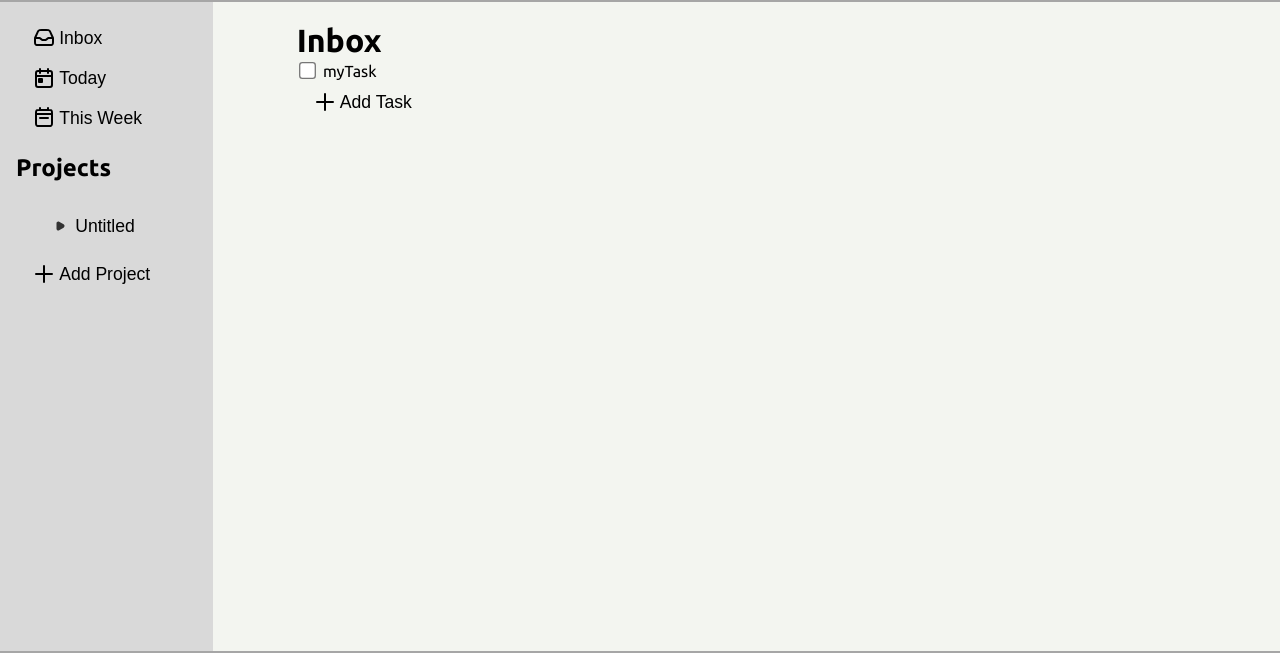
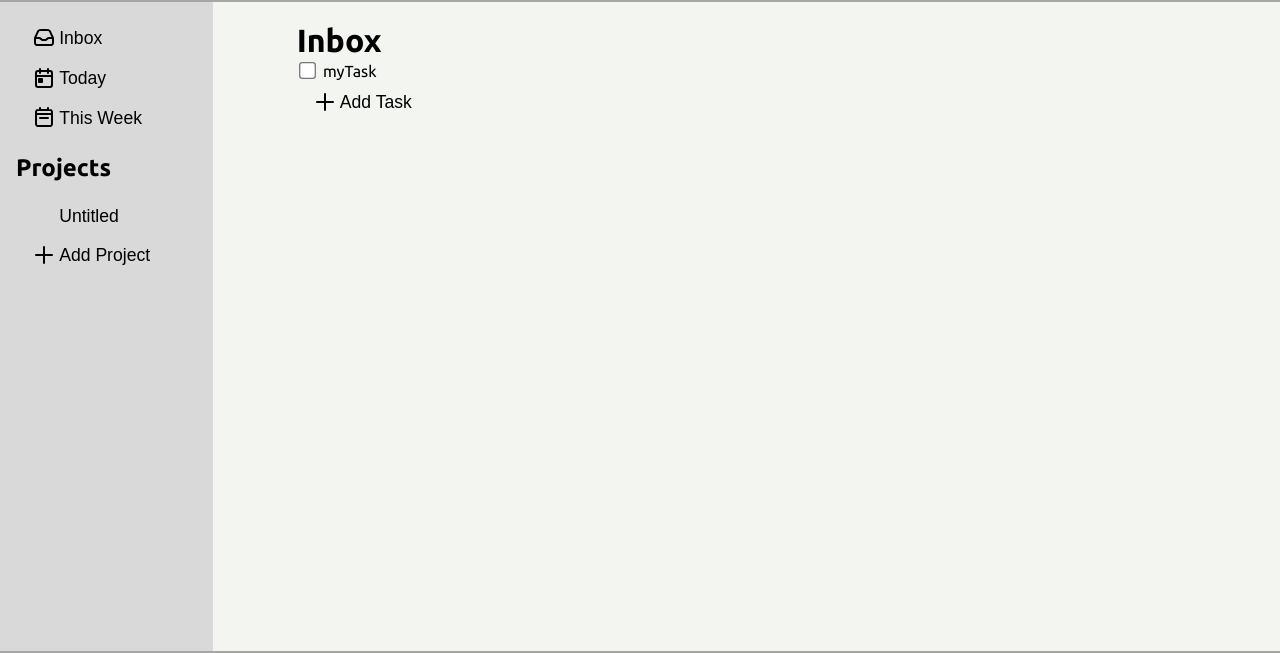
Before and after one commit to Seven719/Todo-List, a website built with webpack: page src/template.html in a window 1280 px wide. Both pictures are taken after a click on the button "Add Project". Shown: the part 84-737 px from the top of the page. Built offline with nearby package versions, Linux system fonts and the light colour scheme.

Commit message:
Got rid of play icon for projects in nav

```diff
--- a/src/css/style.css
+++ b/src/css/style.css
@@ -156,8 +156,8 @@ main {
     padding: 20px;
 }
 
-.project {
-    padding: 0.5rem 1rem;
+.project > button > p {
+    padding-left: 1.7rem;
 }
 
 input[type="checkbox"] {
--- a/src/ui/project-ui.js
+++ b/src/ui/project-ui.js
@@ -1,7 +1,6 @@
 import { Project, ProjectsManager } from "../app/project";
 import Todo from "../app/todo";
 import { createTodo } from "./todo-ui";
-import iconPlay from "../images/play.svg";
 
 const addProject = document.getElementById("button-add");
 const projectsList = document.getElementById("projects-list");
@@ -25,16 +24,14 @@ let createProject = () => {
 let initProjectUI = (newProject) => {
     let projectWrapper = document.createElement('li');
     let project = document.createElement('button');
-    let icon = document.createElement('img');
     let title = document.createElement('p');
 
     projectWrapper.classList.add('project');
     title.textContent = newProject.title;
-    icon.src = iconPlay;
 
     projectsList.append(projectWrapper);
     projectWrapper.append(project);
-    project.append(icon, title);
+    project.append(title);
 
     return project;
 }
```
Also changed, not shown: src/images/play.svg (deleted).
